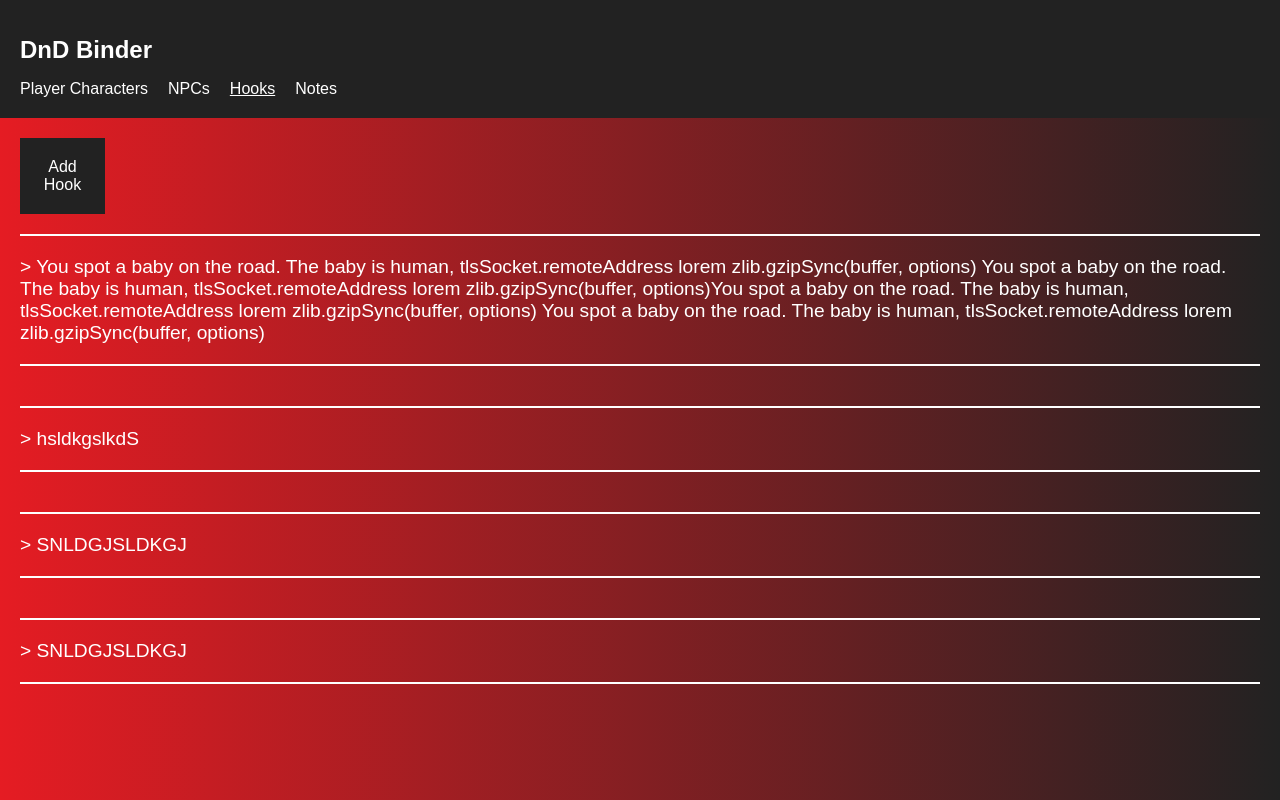
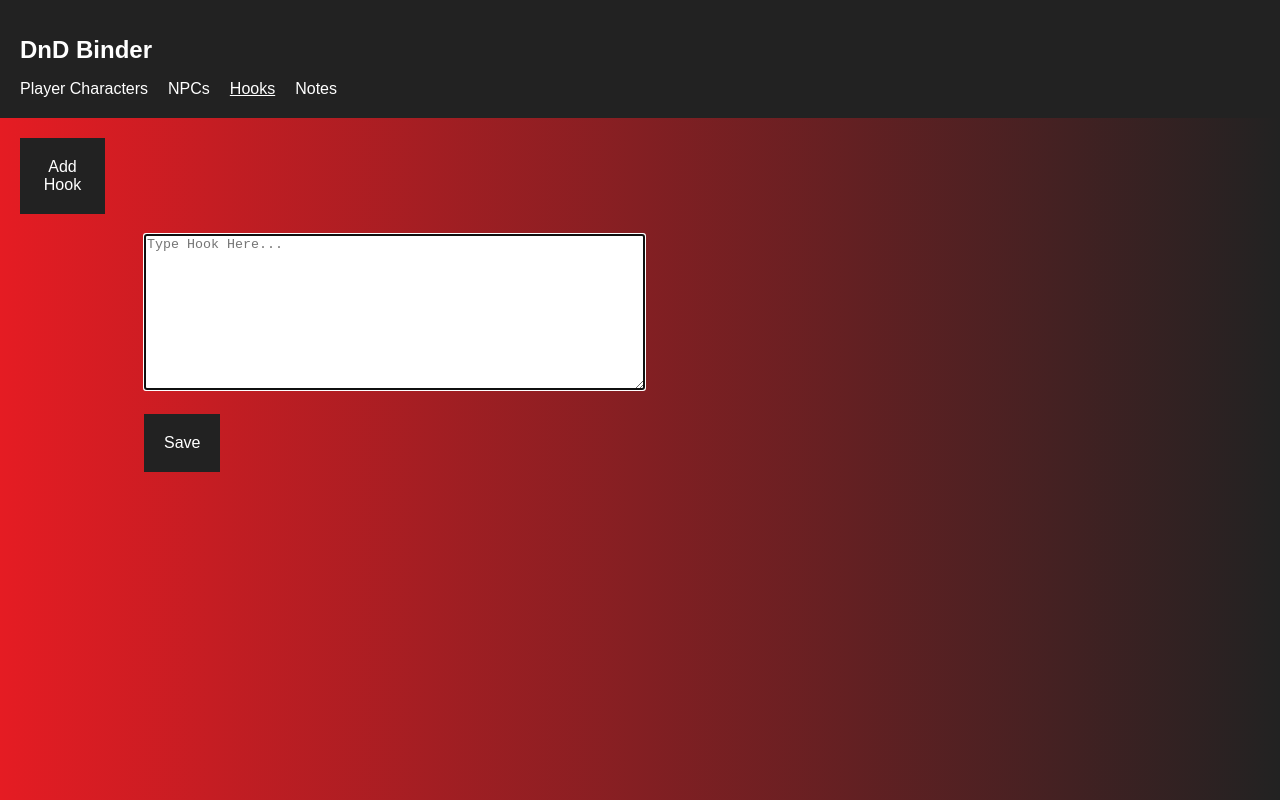
Before and after one commit to Maximillini/dnd-binder, a React app: page /hooks in a window 1280 px wide. Both pictures are taken after a click on the button "Add Hook". Built offline with nearby package versions, Linux system fonts and the light colour scheme.

Commit message:
Add hook form, set up state

```diff
--- a/src/components/CharacterSheet.jsx
+++ b/src/components/CharacterSheet.jsx
@@ -30,7 +30,8 @@ export default class CharacterSheet extends React.Component {
   render() {
     return (
       <div className="CharacterSheet">
-        <p className="character-name">Character Name: </p>
+        <p className="name">Character Name: </p>
+        <p className="name">Player Name: </p>
         <p>Level: 1</p>
         <p>HP - {this.state.hp}</p>
         <button className="hp-button" onClick={this.addHealth}>+</button>
--- a/src/components/CharacterSheet.scss
+++ b/src/components/CharacterSheet.scss
@@ -9,7 +9,7 @@
   margin: 10px 0;
   padding: 10px 20px;
   text-align: left;
-  .character-name {
+  .name {
     font-size: 1.2em;
   }
   .hp-button {
--- a/src/components/Hook.jsx
+++ b/src/components/Hook.jsx
@@ -2,10 +2,24 @@ import React from 'react';
 import './Hook.scss';
 
 export default class Hook extends React.Component {
-  render(props) {
+  constructor(props) {
+    super(props);
+
+    this.finish = this.finish.bind(this);
+    this.state = {
+      finished: false
+    };
+  }
+
+  finish() {
+    debugger;
+    this.setState(() => { return { finished: true }});
+  }
+
+  render() {
     return (
       <div className="Hook">
-        <div className="Hook-text">{this.props.hookText}</div>
+        <div className={`Hook-text ${this.state.finished ? 'finished' : ''}`}><span className="close" onClick={this.finish}>x</span>{this.props.hookText}</div>
       </div>
     )
   }
--- a/src/components/Hook.scss
+++ b/src/components/Hook.scss
@@ -3,13 +3,29 @@
   border-bottom: 2px solid #FFF;
   color: #FFF;
   font-size: 1.2em;
-  grid-column: span 12;
-  margin: 20px 0;
+  margin: 20px auto;
   padding: 20px 0;
+  width: 80%;
 }
 
-.Hook-text {
-  &:before {
-    content: "> "
+.Hook-text.finished {
+  text-decoration: line-through;
+}
+
+.close {
+  border: 1px solid #FFF;
+  margin-right: 20px;
+  padding: 5px 11px;
+  text-decoration: none !important;
+  &:hover {
+    background: #000;
+    cursor: pointer;
   }
 }
+
+@supports (display: grid) {
+  .Hook {
+    -webkit-grid-column: span 8;
+    grid-column: span 8;
+  }
+}
--- a/src/components/HooksPage.jsx
+++ b/src/components/HooksPage.jsx
@@ -1,15 +1,83 @@
 import React from 'react';
 import Hook from './Hook';
 import './HooksPage.scss';
+import '../styles/grid.scss';
 
-const HooksPage = () => (
-  <div className="HooksPage container">
-    <button className="add-button">Add Hook</button>
-    <Hook hookText="You spot a baby on the road. The baby is human, tlsSocket.remoteAddress lorem zlib.gzipSync(buffer, options) You spot a baby on the road. The baby is human, tlsSocket.remoteAddress lorem zlib.gzipSync(buffer, options)You spot a baby on the road. The baby is human, tlsSocket.remoteAddress lorem zlib.gzipSync(buffer, options) You spot a baby on the road. The baby is human, tlsSocket.remoteAddress lorem zlib.gzipSync(buffer, options)"/>
-    <Hook hookText="hsldkgslkdS"/>
-    <Hook hookText="SNLDGJSLDKGJ"/>
-    <Hook hookText="SNLDGJSLDKGJ"/>
-  </div>
-)
+export default class HooksPage extends React.Component {
+  constructor(props) {
+    super(props);
+    this.showForm = this.showForm.bind(this);
+    this.handleSubmit = this.handleSubmit.bind(this);
+    this.handleChange = this.handleChange.bind(this);
+    this.state = {
+      hooks: [],
+      hookText: '',
+      formShow: false
+    };
+  }
 
-export default HooksPage;
+  showForm() {
+    this.setState(() => { return { formShow: true } });
+  }
+
+  handleSubmit(e) {
+    e.preventDefault();
+
+    const hookText = this.state.hookText;
+
+    if(!hookText) {
+      const error = 'Please enter some text!'
+      return this.setState(() => ({error}));
+    } else {
+      const hook = {
+        hookText
+      };
+      this.setState((prevState) => {
+        return {
+          hooks: [hook].concat(prevState.hooks),
+          hookText: '',
+          formShow: false,
+          error: ''
+        }
+      });
+    }
+  }
+
+  // TODO: Get this shit to work
+  handleChange(e) {
+    const text = e.target.value;
+    this.setState(() => { return { hookText: text}});
+  }
+
+  isEmpty(array) {
+    return (array && array.length === 0);
+  }
+
+  render() {
+    return (
+      <div className="HooksPage container">
+        <button className="add-button" onClick={this.showForm}>Add Hook</button>
+        { (this.isEmpty(this.state.hooks) && !this.state.formShow) && <p>Put some story elements here!</p> }
+        { this.state.formShow &&
+          <form className="row" onSubmit={this.handleSubmit}>
+            <textarea
+              autoFocus
+              rows="10"
+              cols="60"
+              name="hookText"
+              placeholder="Type Hook Here..."
+              onChange={this.handleChange}
+              value={this.state.hookText}
+              className={`${this.state.error ? 'error' : ''}`}
+            ></textarea>
+            <input className="add-button row" type="submit" value="Save" />
+            {this.state.error && <p>{this.state.error}</p>}
+          </form>
+        }
+        { this.state.hooks.map((hook, index) => {
+          return <Hook key={index} hookText={hook.hookText} />
+        })}
+      </div>
+    )
+  }
+}
--- a/src/components/HooksPage.scss
+++ b/src/components/HooksPage.scss
@@ -0,0 +1,15 @@
+.HooksPage p {
+  color: #FFF;
+}
+
+form {
+  margin: 20px auto;
+  width: 80%;
+  .add-button {
+    display: block;
+    margin: 20px 0;
+  }
+  textarea.error {
+    box-shadow: 0px 0px 30px 10px #FFF;
+  }
+}
```
